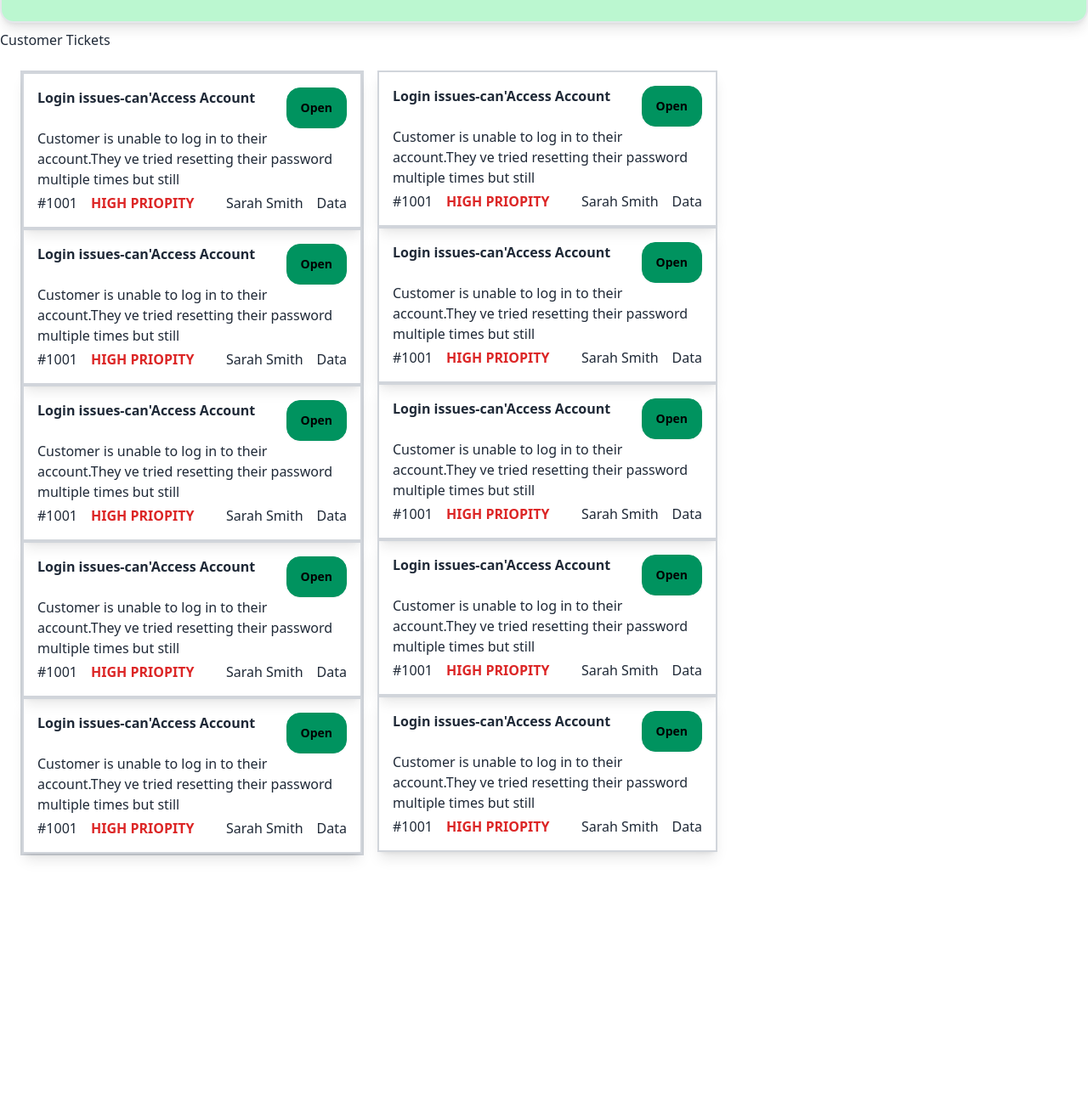
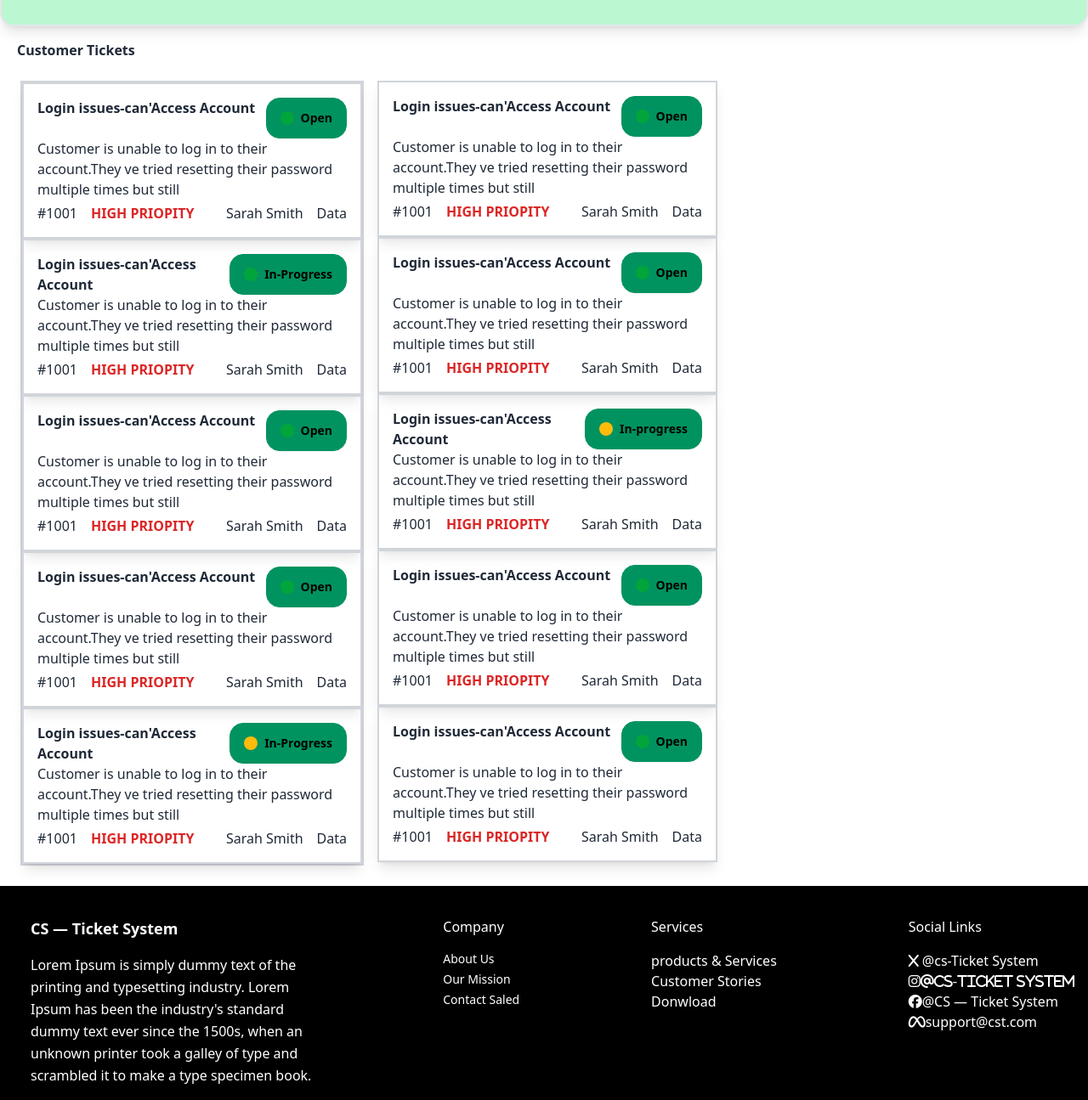
Before and after one commit to shamimrohan1/Assignment-7, a plain HTML site: page index.html in a window 1280 px wide. Shown: the part 291-1586 px from the top of the page at 85% size. Before the commit the page ends 1322 px from the top, so only its background shows below. Drawn offline with nearby package versions, Linux system fonts and the light colour scheme.

Commit message:
sceond commit

```diff
--- a/index.html
+++ b/index.html
@@ -28,7 +28,7 @@
                     <h3> Blog</h3>
                     <h3> Download</h3>
                     <h3> Contact</h3>
-                    <button class="btn btn-primary">Primary</button>
+                    <button class="btn btn-primary"> +Primary</button>
 
                 </div>
 
@@ -37,14 +37,14 @@
          <!--Banner section  -->
           <section class="mb-2">
                                                                         <!-- section-hero -->
-    <div class="  flex justify-between border-2  borber-gray-300  p-4 rounded-2xl  shadow-lg bg-green-200 " >
+    <div class="  flex justify-between border-2  borber-gray-300  p-4 mb-4 rounded-2xl  shadow-lg bg-green-200 " >
 
-                       <div class="h-[200px] w-[500px] mt-5 ml-5 mb-3 bg-red-500 flex flex-col items-center justify-center text-white ">
+                       <div class="h-[200px] w-[500px] mt-5 ml-5 mb-4 bg-[#422AD5] flex flex-col items-center justify-center text-white ">
                          <h3 class="text-xl mb-2">in-progress</h3>
                          <h1 class="text-4xl font-bold">0</h1>
                        </div>
 
-                          <div class="mb-3 h-[200px]  w-[500px] mt-5 mr-5 bg-red-200  flex flex-col items-center justify-center  text-white">
+                          <div class="mb-4 h-[200px]  w-[500px] mt-5 mr-5 bg-[#02A53B] flex flex-col items-center justify-center  text-white">
                              <h3 class="text-xl mb-2"> Resolved</h3>
                              <h1 class="text-4xl font-bold"> 0</h1>
                           </div>
@@ -60,7 +60,7 @@
     <!-- main section  -->
 
 
-    <h1>Customer Tickets</h1>
+    <h1 class="font-bold mt-4 ml-5">Customer Tickets</h1>
 
     <div class="flex gap-5 mx-auto mt-0">
 
@@ -72,11 +72,14 @@
  <div class="flex gird-cols-2 gap-4 borber-gray-300">
     <!-- fast colms  -->
     <div class="border-2 border-solid border-gray-300">
+
+
+
              <div class=" border-2 border-gray-300 p-4 shadow-lg w-[400px]" >
 
                     <div class="flex justify-between">
                          <h1 class="font-bold">Login issues-can'Access Account</h1>
-                         <button class="btn btn-active btn-success rounded-2xl ">Open</button>
+                         <button class="btn btn-active btn-success rounded-2xl "> <span class="circle rounded-full w-4 h-4 bg-[#02A53B] inline-block"></span>Open</button>
                       </div>
                          <p>Customer is unable to log in to their account.They ve tried
                           resetting their password multiple times but still</p>
@@ -98,7 +101,7 @@
 
                     <div class="flex justify-between">
                          <h1 class="font-bold">Login issues-can'Access Account</h1>
-                         <button class="btn btn-active btn-success rounded-2xl ">Open</button>
+                         <button class="btn btn-active btn-success rounded-2xl "><span class="circle rounded-full w-4 h-4 bg-[#02A53B] inline-block"></span>In-Progress</button>
                       </div>
                          <p>Customer is unable to log in to their account.They ve tried
                           resetting their password multiple times but still</p>
@@ -120,7 +123,7 @@
 
                     <div class="flex justify-between">
                          <h1 class="font-bold">Login issues-can'Access Account</h1>
-                         <button class="btn btn-active btn-success rounded-2xl ">Open</button>
+                         <button class="btn btn-active btn-success rounded-2xl "><span class="circle rounded-full w-4 h-4 bg-[#02A53B] inline-block"></span>Open</button>
                       </div>
                          <p>Customer is unable to log in to their account.They ve tried
                           resetting their password multiple times but still</p>
@@ -141,7 +144,7 @@
 
                     <div class="flex justify-between">
                          <h1 class="font-bold">Login issues-can'Access Account</h1>
-                         <button class="btn btn-active btn-success rounded-2xl ">Open</button>
+                         <button class="btn btn-active btn-success rounded-2xl "><span class="circle rounded-full w-4 h-4 bg-[#02A53B] inline-block"></span>Open</button>
                       </div>
                          <p>Customer is unable to log in to their account.They ve tried
                           resetting their password multiple times but still</p>
@@ -162,7 +165,7 @@
 
                     <div class="flex justify-between">
                          <h1 class="font-bold">Login issues-can'Access Account</h1>
-                         <button class="btn btn-active btn-success rounded-2xl ">Open</button>
+                         <button class="btn btn-active btn-success rounded-2xl "><span class="circle rounded-full w-4 h-4 bg-[#FEBB0C] inline-block"></span>In-Progress</button>
                       </div>
                          <p>Customer is unable to log in to their account.They ve tried
                           resetting their password multiple times but still</p>
@@ -170,7 +173,7 @@
                 <div class="flex justify-between mt-1 ">
                     <div class="flex gap-4">
                        <h3>#1001</h3>
-                       <h2 class="font-bold text-red-600">HIGH PRIOPITY </h2>
+                       <h2 class="font-bold  text-red-600">HIGH PRIOPITY </h2>
                    </div>
                       <div class="flex gap-4">
                         <h3>Sarah Smith</h3>
@@ -180,13 +183,14 @@
           </div>
 
 </div>
+
           <!-- second coloms -->
            <div>
        <div class=" border-2 border-gray-300 p-4 shadow-lg w-[400px]" >
 
                     <div class="flex justify-between">
                          <h1 class="font-bold">Login issues-can'Access Account</h1>
-                         <button class="btn btn-active btn-success rounded-2xl ">Open</button>
+                         <button class="btn btn-active btn-success rounded-2xl "><span class="circle rounded-full w-4 h-4 bg-[#02A53B] inline-block"></span>Open</button>
                       </div>
                          <p>Customer is unable to log in to their account.They ve tried
                           resetting their password multiple times but still</p>
@@ -208,7 +212,7 @@
 
                     <div class="flex justify-between">
                          <h1 class="font-bold">Login issues-can'Access Account</h1>
-                         <button class="btn btn-active btn-success rounded-2xl ">Open</button>
+                         <button class="btn btn-active btn-success rounded-2xl "><span class="circle rounded-full w-4 h-4 bg-[#02A53B] inline-block"></span>Open</button>
                       </div>
                          <p>Customer is unable to log in to their account.They ve tried
                           resetting their password multiple times but still</p>
@@ -230,7 +234,7 @@
 
                     <div class="flex justify-between">
                          <h1 class="font-bold">Login issues-can'Access Account</h1>
-                         <button class="btn btn-active btn-success rounded-2xl ">Open</button>
+                         <button class="btn btn-active btn-success rounded-2xl "><span class="circle rounded-full w-4 h-4 bg-[#FEBB0C] inline-block"></span>In-progress</button>
                       </div>
                          <p>Customer is unable to log in to their account.They ve tried
                           resetting their password multiple times but still</p>
@@ -251,7 +255,7 @@
 
                     <div class="flex justify-between">
                          <h1 class="font-bold">Login issues-can'Access Account</h1>
-                         <button class="btn btn-active btn-success rounded-2xl ">Open</button>
+                         <button class="btn btn-active btn-success rounded-2xl "><span class="circle rounded-full w-4 h-4 bg-[#02A53B] inline-block"></span>Open</button>
                       </div>
                          <p>Customer is unable to log in to their account.They ve tried
                           resetting their password multiple times but still</p>
@@ -272,7 +276,7 @@
 
                     <div class="flex justify-between">
                          <h1 class="font-bold">Login issues-can'Access Account</h1>
-                         <button class="btn btn-active btn-success rounded-2xl ">Open</button>
+                         <button class="btn btn-active btn-success rounded-2xl "><span class="circle rounded-full w-4 h-4 bg-[#02A53B] inline-block"></span>Open</button>
                       </div>
                          <p>Customer is unable to log in to their account.They ve tried
                           resetting their password multiple times but still</p>
@@ -308,5 +312,54 @@
 
     </div>
 </div>
+
+<footer class="flex  gap-4 flex-wrap justify-between gap-4 p-4 bg-black text-white ">
+
+     <!-- <div class="mt-5"> -->
+   <!-- parent div  -->
+    <div class=" ml-5 mt-5">
+    <h1 class="text-lg font-bold md-4">CS — Ticket System</h1>
+    <p class="!font-normal leading-relaxed mt-4">Lorem Ipsum is simply dummy text of the <br/>
+       printing and typesetting industry. Lorem <br/>
+       Ipsum has been the industry's standard <br/>
+       dummy text ever since the 1500s, when an <br/>
+       unknown printer took a galley of type and <br/>
+       scrambled it to make a type specimen book.</p>
+    </div>
+
+
+    <div class="mt-5">
+      <h3 class="mb-4">Company</h3>
+      <ul class="space-y-1 text-sm font-normal mb-5 ">
+
+                        <li >About Us</li>
+                        <li >Our Mission</li>
+                        <li >Contact Saled</li>
+                     </ul>
+
+    </div>
+
+    <div class="mt-5">
+      <h1 class="mb-4" >Services</h1>
+      <ul>
+         <li>products & Services</li>
+         <li>Customer Stories</li>
+         <li> Donwload </li>
+      </ul>
+    </div>
+              <div class="mt-5 ">
+               <h1 class="mb-4">Social Links</h1>
+                        <ul>
+                        <li><i class="fa-solid fa-x"></i> @cs-Ticket System</li>
+                        <li><i class="fa-brands fa-instagram">@cs-Ticket System</i></li>
+                        <li><i class="fa-brands fa-facebook"></i>@CS — Ticket System</li>
+                        <li><i class="fa-brands fa-meta"></i>support@cst.com</li>
+                        </ul>
+              </div>
+
+<!--
+     </div>          -->
+</footer>
+
 </body>
 </html>
```
